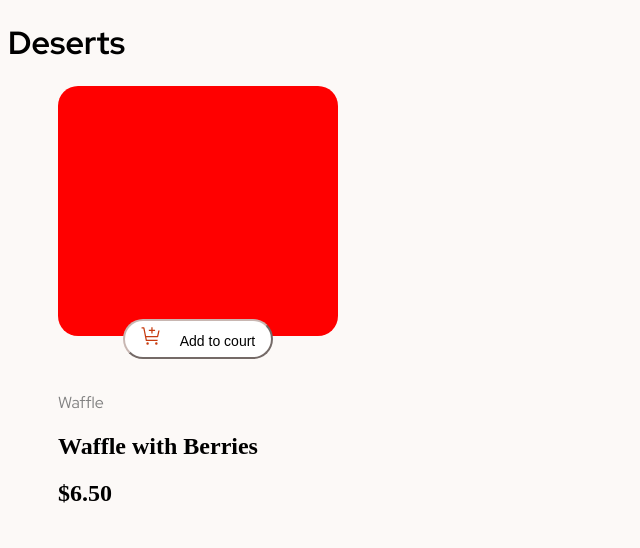
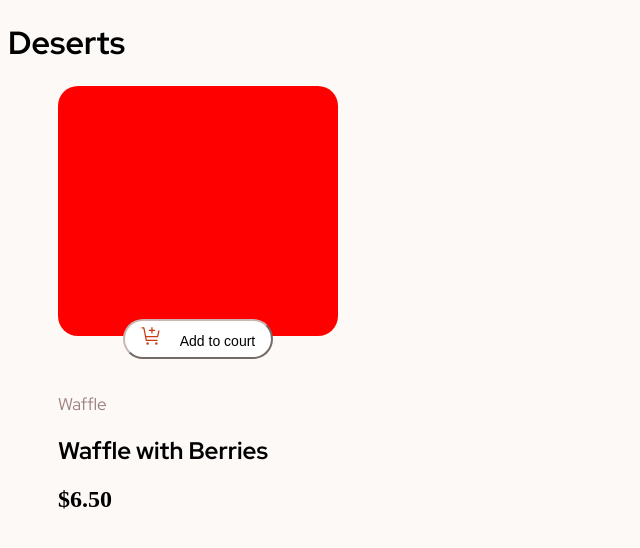
Before and after one commit to SabaMinadze/product-list-with-cart-main, a React (Vite) app: page / in a window 1280 px wide. Shown: the top 548 px of the page, without its empty margins (0-640 px from the left). Built offline with nearby package versions, Linux system fonts and the light colour scheme.

Commit message:
Add code

```diff
--- a/src/components/Card/Card.css
+++ b/src/components/Card/Card.css
@@ -41,6 +41,12 @@
 
 
 .txt3{
-    color: gray;
+    color: rgb(157,128,125);
+    font-family: 'Red Hat Display', sans-serif;
+    font-weight: 500;
+    font-size: 17px;
+}
+
+.txt4{
     font-family: 'Red Hat Display', sans-serif;
 }
--- a/src/components/Card/Card.tsx
+++ b/src/components/Card/Card.tsx
@@ -9,7 +9,7 @@ function Card() {
     <center><button className="btn"><img src={addToCourtLogo}
     alt="error" className="img2"/><span className="btntxt">Add to court</span> </button></center>
     <p className="txt3">Waffle</p>
-    <h2>Waffle with Berries</h2>
+    <h2 className="txt4">Waffle with Berries</h2>
     <h2>$6.50</h2>
     </div>
     </>
```
